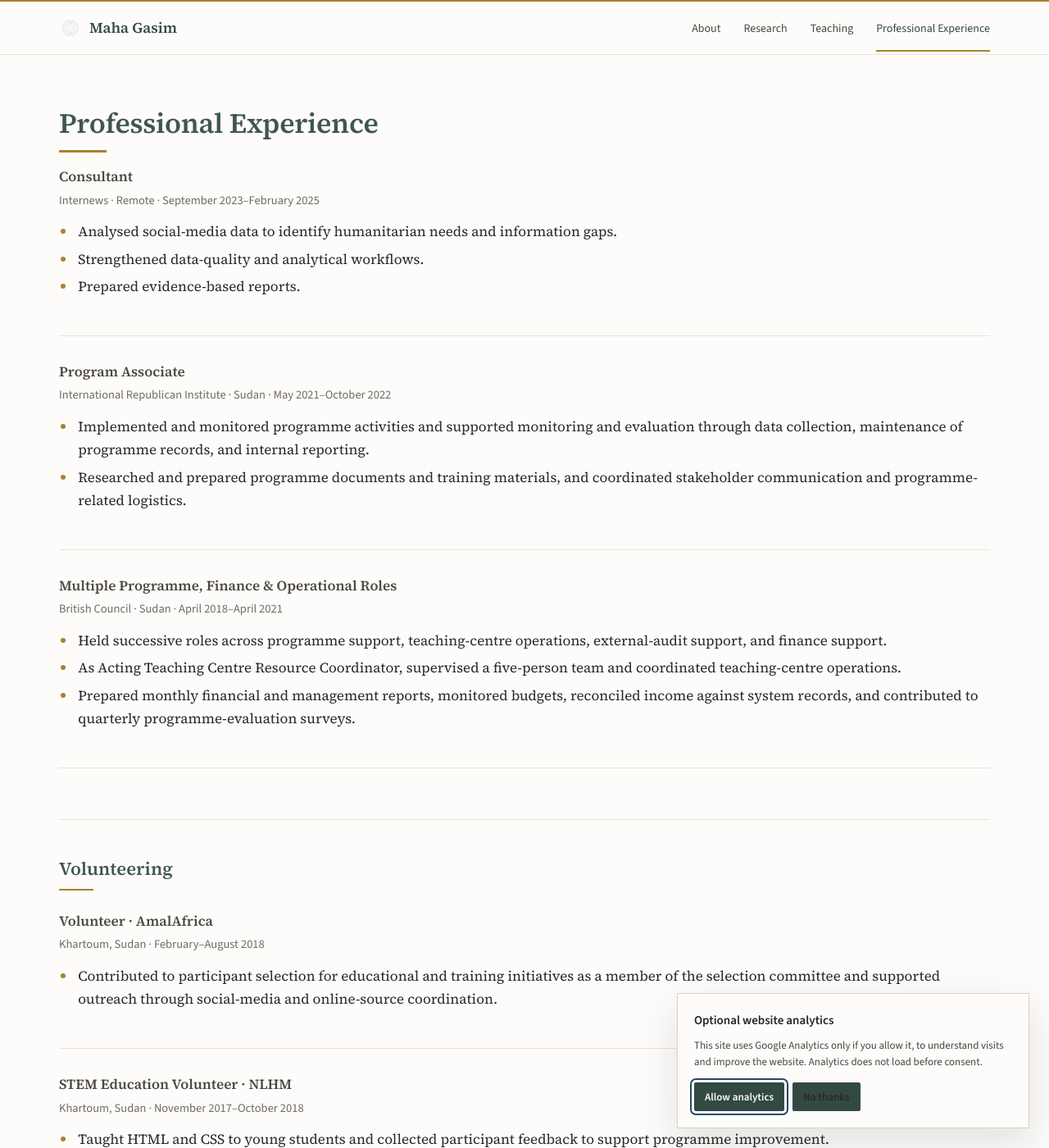
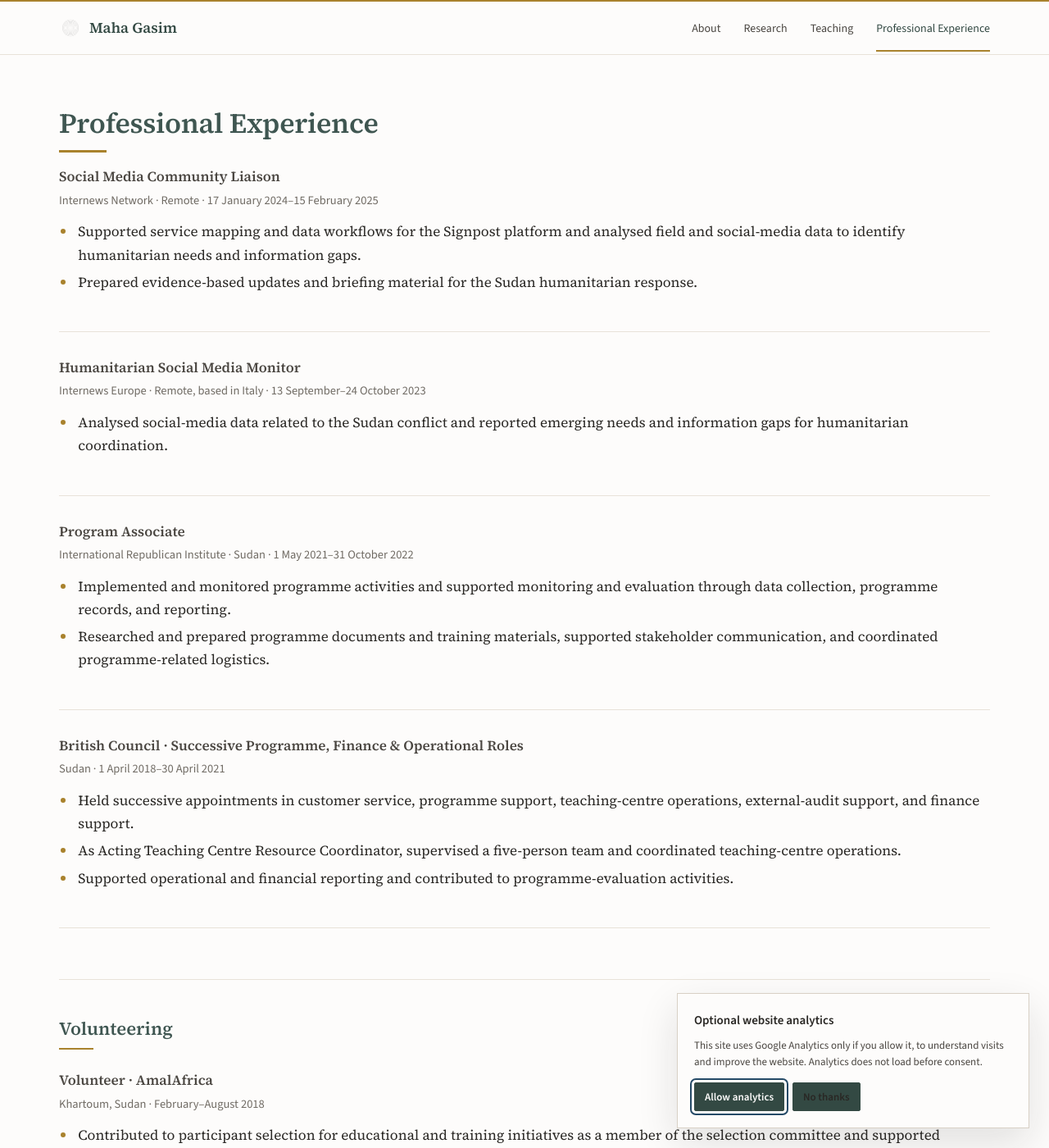
Before and after one commit to mahagasim/mahagasim.github.io, a Jekyll site: the page built from experience.md, in a window 1280 px wide and 1400 px high. Shown: the whole window at 82% size. Built offline with Jekyll 4.4.1, drawn with Linux system fonts in a browser that asks for light colours.

Commit message:
Update professional experience from verified records

```diff
--- a/experience.md
+++ b/experience.md
@@ -1,37 +1,44 @@
 ---
 layout: default
 title: Professional Experience
-description: Selected professional experience in data analytics, monitoring and evaluation, and programme management.
+description: Selected professional experience in humanitarian data analysis, monitoring and evaluation, programme support, and operations.
 ---
 
 # Professional Experience
 
 <div class="entry">
-  <h3>Consultant</h3>
-  <p class="entry-meta">Internews · Remote · September 2023–February 2025</p>
+  <h3>Social Media Community Liaison</h3>
+  <p class="entry-meta">Internews Network · Remote · 17 January 2024–15 February 2025</p>
   <ul>
-    <li>Analysed social-media data to identify humanitarian needs and information gaps.</li>
-    <li>Strengthened data-quality and analytical workflows.</li>
-    <li>Prepared evidence-based reports.</li>
+    <li>Supported service mapping and data workflows for the Signpost platform and analysed field and social-media data to identify humanitarian needs and information gaps.</li>
+    <li>Prepared evidence-based updates and briefing material for the Sudan humanitarian response.</li>
+  </ul>
+</div>
+
+<div class="entry">
+  <h3>Humanitarian Social Media Monitor</h3>
+  <p class="entry-meta">Internews Europe · Remote, based in Italy · 13 September–24 October 2023</p>
+  <ul>
+    <li>Analysed social-media data related to the Sudan conflict and reported emerging needs and information gaps for humanitarian coordination.</li>
   </ul>
 </div>
 
 <div class="entry">
   <h3>Program Associate</h3>
-  <p class="entry-meta">International Republican Institute · Sudan · May 2021–October 2022</p>
+  <p class="entry-meta">International Republican Institute · Sudan · 1 May 2021–31 October 2022</p>
   <ul>
-    <li>Implemented and monitored programme activities and supported monitoring and evaluation through data collection, maintenance of programme records, and internal reporting.</li>
-    <li>Researched and prepared programme documents and training materials, and coordinated stakeholder communication and programme-related logistics.</li>
+    <li>Implemented and monitored programme activities and supported monitoring and evaluation through data collection, programme records, and reporting.</li>
+    <li>Researched and prepared programme documents and training materials, supported stakeholder communication, and coordinated programme-related logistics.</li>
   </ul>
 </div>
 
 <div class="entry">
-  <h3>Multiple Programme, Finance &amp; Operational Roles</h3>
-  <p class="entry-meta">British Council · Sudan · April 2018–April 2021</p>
+  <h3>British Council · Successive Programme, Finance &amp; Operational Roles</h3>
+  <p class="entry-meta">Sudan · 1 April 2018–30 April 2021</p>
   <ul>
-    <li>Held successive roles across programme support, teaching-centre operations, external-audit support, and finance support.</li>
+    <li>Held successive appointments in customer service, programme support, teaching-centre operations, external-audit support, and finance support.</li>
     <li>As Acting Teaching Centre Resource Coordinator, supervised a five-person team and coordinated teaching-centre operations.</li>
-    <li>Prepared monthly financial and management reports, monitored budgets, reconciled income against system records, and contributed to quarterly programme-evaluation surveys.</li>
+    <li>Supported operational and financial reporting and contributed to programme-evaluation activities.</li>
   </ul>
 </div>
 
```
